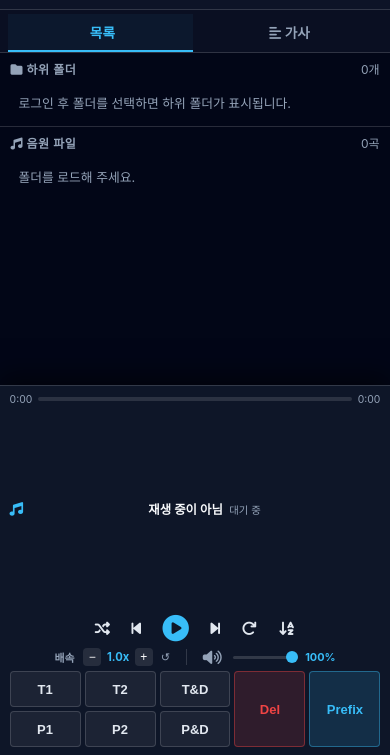
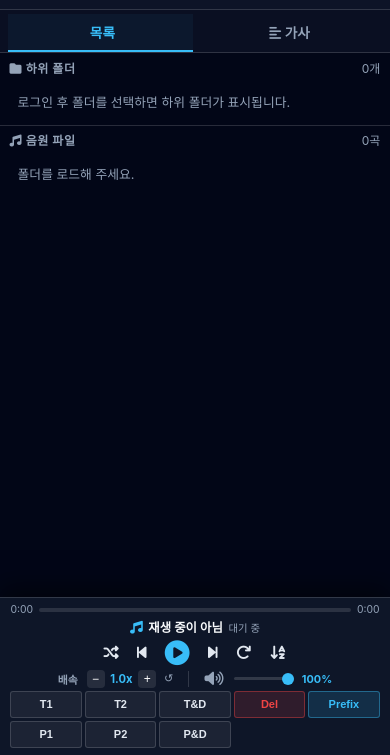
Before and after one commit to everhashk-justin/gdrive-player, a plain HTML site: page index.html in a window 390 px wide. Shown: the part 89-844 px from the top of the page. Drawn offline with Linux system fonts and the light colour scheme.

Commit message:
fix(gdrive_player): 모바일 및 좁은 화면에서 하단 플레이어 바 세로 높이 비정상 팽창(200px 여백 버그) 완벽 수정

```diff
--- a/index.html
+++ b/index.html
@@ -6,7 +6,7 @@
     <title>Sorting Player (Google Drive)</title>
     <link rel="icon" href="../icon.png">
     <link rel="stylesheet" href="https://cdnjs.cloudflare.com/ajax/libs/font-awesome/6.4.0/css/all.min.css">
-    <link rel="stylesheet" href="style.css?v=2.1">
+    <link rel="stylesheet" href="style.css?v=2.2">
     <!-- Google Identity Services (GIS) SDK -->
     <script src="https://accounts.google.com/gsi/client" async defer></script>
 </head>
@@ -263,6 +263,6 @@
     <!-- 토스트 메시지 -->
     <div class="toast" id="toast"></div>
 
-    <script src="app.js?v=2.1"></script>
+    <script src="app.js?v=2.2"></script>
 </body>
 </html>
--- a/style.css
+++ b/style.css
@@ -527,134 +527,6 @@ main {
     font-size: 0.725rem;
 }
 
-/* 모바일/태블릿 초슬림 반응형 */
-@media (max-width: 768px) {
-    main {
-        padding-bottom: 168px; /* 모바일 하단 바 높이에 맞춰 목록 스크롤 공간 최대 확보 */
-    }
-
-    .panel-inner {
-        padding: 0.4rem 0.65rem;
-    }
-
-    .item {
-        padding: 0.5rem 0.65rem;
-        gap: 0.5rem;
-    }
-
-    .player-bar {
-        padding: 0.4rem 0.6rem 0.5rem 0.6rem;
-    }
-
-    .player-bar-container {
-        gap: 0.2rem;
-    }
-
-    /* 1단: 프로그레스 바 슬림화 */
-    .progress-container {
-        font-size: 0.65rem;
-        gap: 0.35rem;
-    }
-
-    .progress-bar {
-        height: 4px;
-    }
-
-    /* 2단: 곡 정보 + 재생 버튼 + 배속/음량을 초슬림 2줄로 압축 */
-    .player-main-row {
-        flex-direction: column;
-        gap: 0.2rem;
-        padding: 0;
-    }
-
-    /* 곡 정보: 얇은 1줄 인라인 */
-    .now-playing-info {
-        width: 100%;
-        max-width: none;
-        gap: 0.35rem;
-        justify-content: center;
-        align-items: center;
-    }
-
-    .np-icon {
-        font-size: 0.85rem;
-    }
-
-    .now-playing-text {
-        flex-direction: row;
-        align-items: baseline;
-        gap: 0.4rem;
-        overflow: hidden;
-    }
-
-    .now-playing-title {
-        font-size: 0.775rem;
-        max-width: 65vw;
-    }
-
-    .now-playing-status {
-        font-size: 0.65rem;
-    }
-
-    /* 재생 제어 버튼: 콤팩트 */
-    .controls {
-        gap: 0.95rem;
-    }
-
-    .btn-ctrl {
-        font-size: 0.95rem;
-        padding: 0.2rem;
-    }
-
-    .btn-play {
-        font-size: 1.65rem;
-    }
-
-    /* 서브 컨트롤 (배속 & 볼륨): 콤팩트 인라인 */
-    .sub-controls {
-        width: 100%;
-        max-width: none;
-        justify-content: center;
-        gap: 0.65rem;
-    }
-
-    .ctrl-label {
-        font-size: 0.68rem;
-    }
-
-    .speed-step-btn {
-        width: 18px;
-        height: 18px;
-        font-size: 0.75rem;
-    }
-
-    .speed-value {
-        font-size: 0.7rem;
-        min-width: 24px;
-    }
-
-    .volume-slider {
-        width: 65px;
-        height: 3px;
-    }
-
-    .vol-value {
-        font-size: 0.68rem;
-        min-width: 26px;
-    }
-
-    /* 3단: 액션 버튼 그리드 (높이 29px로 슬림화하여 화면 점유율 대폭 축소) */
-    .action-panel-bottom {
-        gap: 3px;
-        margin-top: 0.1rem;
-    }
-
-    .action-btn {
-        height: 29px;
-        font-size: 11.5px;
-    }
-}
-
 /* 3단: 액션 패널 버튼 그리드 (T1, T2, T&D, P1, P2, P&D, Del, Prefix) */
 .action-panel-bottom {
     display: grid;
@@ -905,3 +777,194 @@ main {
 
 .toast.success { border-color: #22c55e; color: #86efac; }
 .toast.error { border-color: #ef4444; color: #fca5a5; }
+
+/* ==========================================================================
+   모바일 & 좁은 화면 초슬림 콤팩트 반응형 레이아웃 (가로 850px 이하)
+   플레이어 바의 불필요한 세로 높이(빈 공간)를 완전히 제거하여 음원 목록 공간을 극대화
+   ========================================================================== */
+@media (max-width: 850px) {
+    /* 1. 상단 목록 스크롤 여백 최적화 (하단 바가 약 135px이므로 알맞게 확보) */
+    main {
+        padding-bottom: 145px !important;
+    }
+
+    .folder-panel {
+        max-height: 28% !important;
+    }
+
+    .panel-inner {
+        padding: 0.35rem 0.6rem !important;
+    }
+
+    .item {
+        padding: 0.45rem 0.6rem !important;
+        gap: 0.5rem !important;
+    }
+
+    .item-icon {
+        font-size: 1rem !important;
+        width: 18px !important;
+    }
+
+    .item-name {
+        font-size: 0.825rem !important;
+    }
+
+    /* 2. 하단 플레이어 바: 높이 팽창 원천 차단 */
+    .player-bar {
+        height: auto !important;
+        min-height: 0 !important;
+        padding: 0.35rem 0.65rem 0.45rem 0.65rem !important;
+    }
+
+    .player-bar-container {
+        height: auto !important;
+        min-height: 0 !important;
+        gap: 2px !important;
+        justify-content: flex-start !important;
+    }
+
+    /* 1단: 프로그레스 바 */
+    .progress-container {
+        height: auto !important;
+        min-height: 0 !important;
+        font-size: 0.65rem !important;
+        gap: 0.35rem !important;
+        margin: 0 !important;
+        padding: 0 !important;
+    }
+
+    .progress-bar {
+        height: 4px !important;
+    }
+
+    /* 2단: 중앙 컨트롤 행 세로 정렬 */
+    .player-main-row {
+        display: flex !important;
+        flex-direction: column !important;
+        justify-content: flex-start !important;
+        align-items: center !important;
+        gap: 2px !important;
+        padding: 0 !important;
+        margin: 0 !important;
+        height: auto !important;
+        min-height: 0 !important;
+    }
+
+    /* 2-1: 곡 정보: flex 팽창 박멸, 1줄 인라인 중앙 배치 */
+    .now-playing-info {
+        flex: 0 0 auto !important;
+        width: 100% !important;
+        max-width: none !important;
+        height: auto !important;
+        min-height: 0 !important;
+        gap: 0.35rem !important;
+        justify-content: center !important;
+        align-items: center !important;
+        padding: 0 !important;
+        margin: 0 !important;
+    }
+
+    .np-icon {
+        font-size: 0.8rem !important;
+    }
+
+    .now-playing-text {
+        flex: 0 1 auto !important;
+        display: flex !important;
+        flex-direction: row !important;
+        align-items: center !important;
+        justify-content: center !important;
+        gap: 0.35rem !important;
+        overflow: hidden !important;
+        min-width: 0 !important;
+        text-align: center !important;
+    }
+
+    .now-playing-title {
+        font-size: 0.775rem !important;
+        max-width: 60vw !important;
+        overflow: hidden !important;
+        text-overflow: ellipsis !important;
+        white-space: nowrap !important;
+    }
+
+    .now-playing-status {
+        font-size: 0.65rem !important;
+        white-space: nowrap !important;
+    }
+
+    /* 2-2: 재생 제어 버튼들 */
+    .controls {
+        flex: 0 0 auto !important;
+        width: auto !important;
+        gap: 0.85rem !important;
+        padding: 0 !important;
+        margin: 0 !important;
+        height: auto !important;
+        min-height: 0 !important;
+    }
+
+    .btn-ctrl {
+        font-size: 0.95rem !important;
+        padding: 0.15rem !important;
+    }
+
+    .btn-play {
+        font-size: 1.55rem !important;
+    }
+
+    /* 2-3: 배속 및 음량 서브 컨트롤 */
+    .sub-controls {
+        flex: 0 0 auto !important;
+        width: 100% !important;
+        max-width: none !important;
+        justify-content: center !important;
+        gap: 0.6rem !important;
+        padding: 0 !important;
+        margin: 0 !important;
+        height: auto !important;
+        min-height: 0 !important;
+    }
+
+    .ctrl-label {
+        font-size: 0.68rem !important;
+    }
+
+    .speed-step-btn {
+        width: 18px !important;
+        height: 18px !important;
+        font-size: 0.75rem !important;
+    }
+
+    .speed-value {
+        font-size: 0.7rem !important;
+        min-width: 24px !important;
+    }
+
+    .volume-slider {
+        width: 60px !important;
+        height: 3px !important;
+    }
+
+    .vol-value {
+        font-size: 0.68rem !important;
+        min-width: 26px !important;
+    }
+
+    /* 3단: 액션 버튼 그리드 (높이 27px로 초슬림화) */
+    .action-panel-bottom {
+        gap: 3px !important;
+        margin-top: 1px !important;
+        width: 100% !important;
+        height: auto !important;
+        min-height: 0 !important;
+    }
+
+    .action-btn {
+        height: 27px !important;
+        font-size: 11px !important;
+        padding: 0 !important;
+        border-radius: 3px !important;
+    }
+}
```
